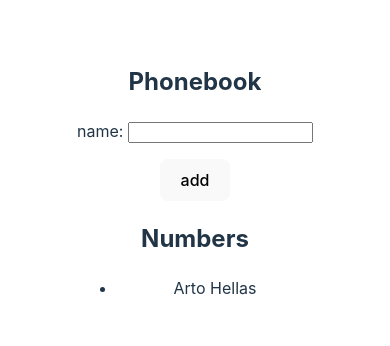
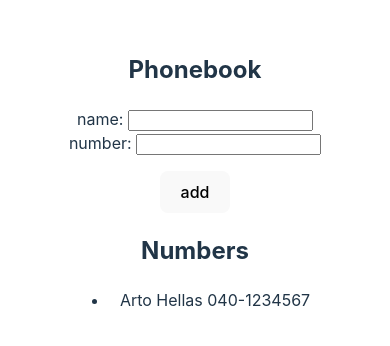
Before and after one commit to serkanok1983/FullStackOpen, a React (Vite) app in the folder part2/phonebook/: page / in a window 390 px wide. Shown: the part 242-588 px from the top of the page. Built offline with nearby package versions, Linux system fonts and the light colour scheme.

Commit message:
2.8 The Phonebook Step 3

```diff
--- a/part2/phonebook/src/App.jsx
+++ b/part2/phonebook/src/App.jsx
@@ -3,14 +3,16 @@ import './App.css'
 
 const App = () => {
   const [persons, setPersons] = useState([
-    { name: 'Arto Hellas' }
+    { name: 'Arto Hellas', number: '040-1234567' },
   ])
   const [newName, setNewName] = useState('')
+  const [newNumber, setNewNumber] = useState('')
 
   const addPerson = (event) => {
     event.preventDefault()
     const personObject = {
-      name: newName
+      name: newName,
+      number: newNumber
     }
     if (persons.find(person => person.name === newName)) {
       alert(`${newName} is already added to phonebook`)
@@ -19,10 +21,15 @@ const App = () => {
     }
     setPersons(persons.concat(personObject))
     setNewName('')
+    setNewNumber('')
   }
 
   const handleNameChange = (event) => {
     setNewName(event.target.value)
+  }
+
+  const handleNumberChange = (event) => {
+    setNewNumber(event.target.value)
   }
 
   return (
@@ -32,6 +39,9 @@ const App = () => {
         <div>
           name: <input value={newName} onChange={handleNameChange} />
         </div>
+        <div>
+          number: <input value={newNumber} onChange={handleNumberChange} />
+        </div>
         <p></p>
         <div>
           <button type="submit">add</button>
@@ -40,7 +50,7 @@ const App = () => {
       <h2>Numbers</h2>
       <ul>
         {persons.map(person =>
-          <li key={person.name}>{person.name}</li>
+          <li key={person.name}>{person.name} {person.number}</li>
         )}</ul>
     </div>
   )
```
